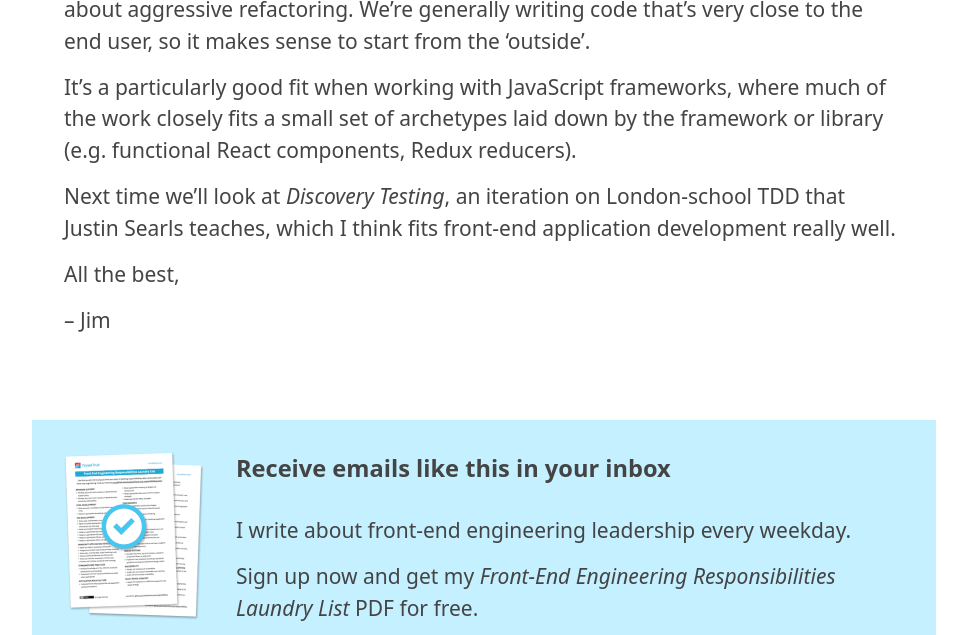
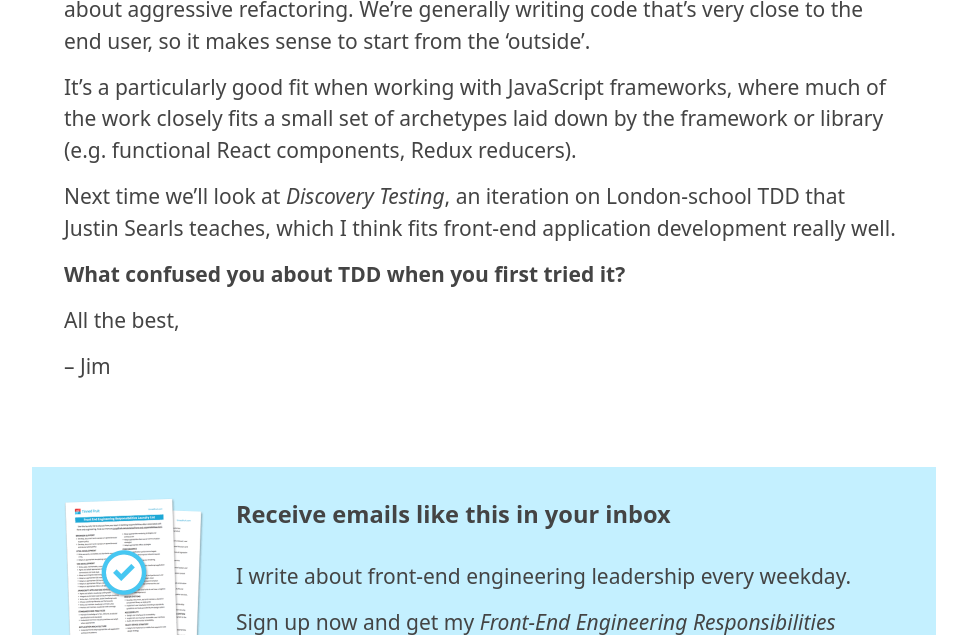
Before and after one commit to froots/froots.github.io, a Jekyll site: the page built from _list/20181004.md, in a window 1280 px wide and 900 px high, scrolled down 2356 px, cut to the strip 0-635 px from the top of the window. Shown: the whole strip, without its empty margins (156-1123 px from the left). Built offline with Jekyll 4.4.1, drawn with Linux system fonts in a browser that asks for light colours.

Commit message:
Add question

```diff
--- a/_list/20181004.md
+++ b/_list/20181004.md
@@ -40,6 +40,8 @@ It's a particularly good fit when working with JavaScript frameworks, where much
 
 Next time we'll look at _Discovery Testing_, an iteration on London-school TDD that Justin Searls teaches, which I think fits front-end application development really well.
 
+__What confused you about TDD when you first tried it?__
+
 All the best,
 
 -- Jim
```
